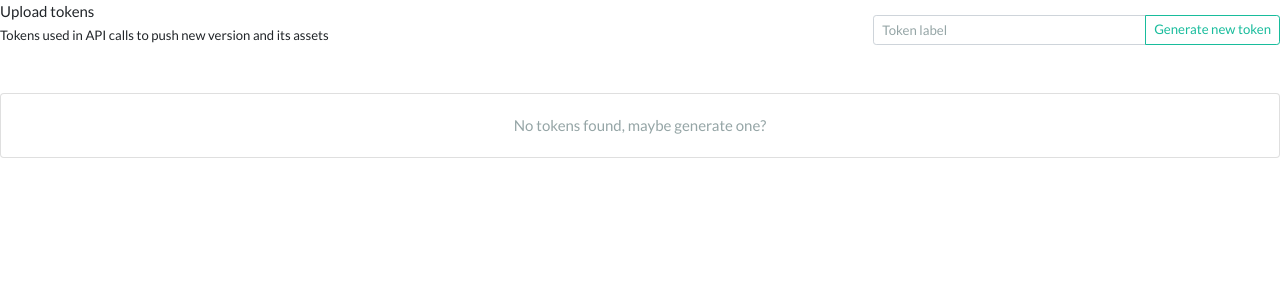
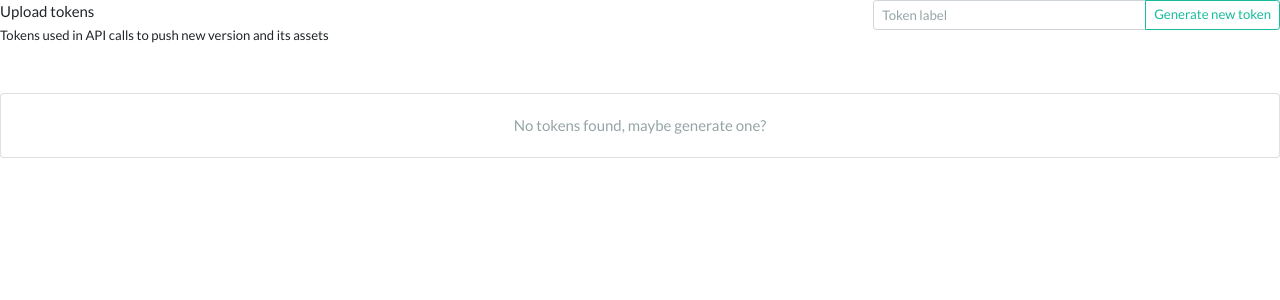
Before and after one commit to vanekj/electron-release-manager, a PHP site: template www/templates/dashboard/upload-tokens.twig in a window 1280 px wide. Shown: the top 300 px of the page. Run offline with PHP 8.4, Linux system fonts and the light colour scheme; the template is opened without the code that fills it, so the values that code supplies are empty; some libraries are stand-ins or nearby versions.

Commit message:
Remove tokens toolbar bottom align

```diff
--- a/www/templates/dashboard/upload-tokens/toolbar.twig
+++ b/www/templates/dashboard/upload-tokens/toolbar.twig
@@ -1,4 +1,4 @@
-<div class="row mb-5 align-items-end">
+<div class="row mb-5">
 	<div class="col-8">
 		Upload tokens<br />
 		<small>Tokens used in API calls to push new version and its assets</small>
```
